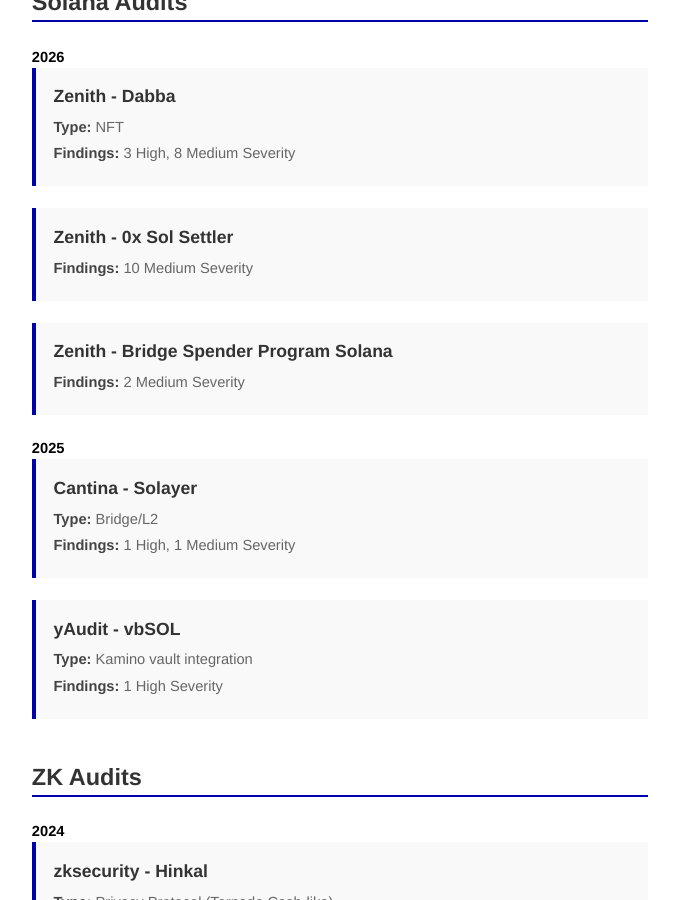
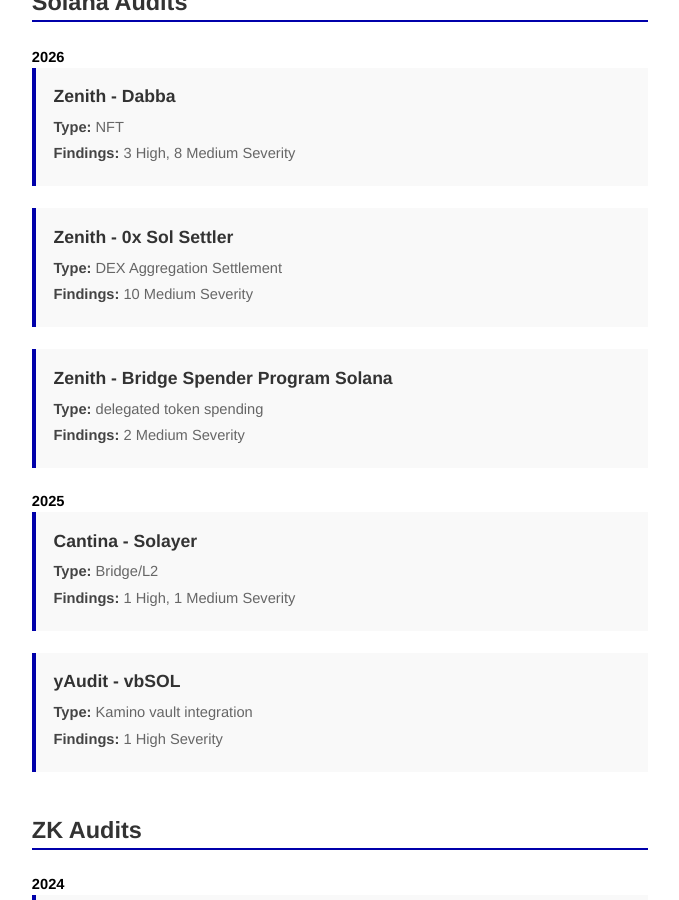
Before and after one commit to ret2basic/ret2basic.github.io, a Jekyll site: the page built from audits.html, in a window 1280 px wide and 900 px high, scrolled down 8447 px. Shown: the whole window, without its empty margins (300-979 px from the left). Built offline with Jekyll 4.4.1, drawn with Linux system fonts in a browser that asks for light colours.

Commit message:
Add types for Solana audits

```diff
--- a/audits.html
+++ b/audits.html
@@ -490,6 +490,7 @@
     <div class="audit-item">
       <h3>Zenith - 0x Sol Settler</h3>
       <div class="audit-details">
+        <p><strong>Type:</strong> DEX Aggregation Settlement</p>
         <p><strong>Findings:</strong> 10 Medium Severity</p>
       </div>
     </div>
@@ -497,6 +498,7 @@
     <div class="audit-item">
       <h3>Zenith - Bridge Spender Program Solana</h3>
       <div class="audit-details">
+        <p><strong>Type:</strong> delegated token spending</p>
         <p><strong>Findings:</strong> 2 Medium Severity</p>
       </div>
     </div>
```
